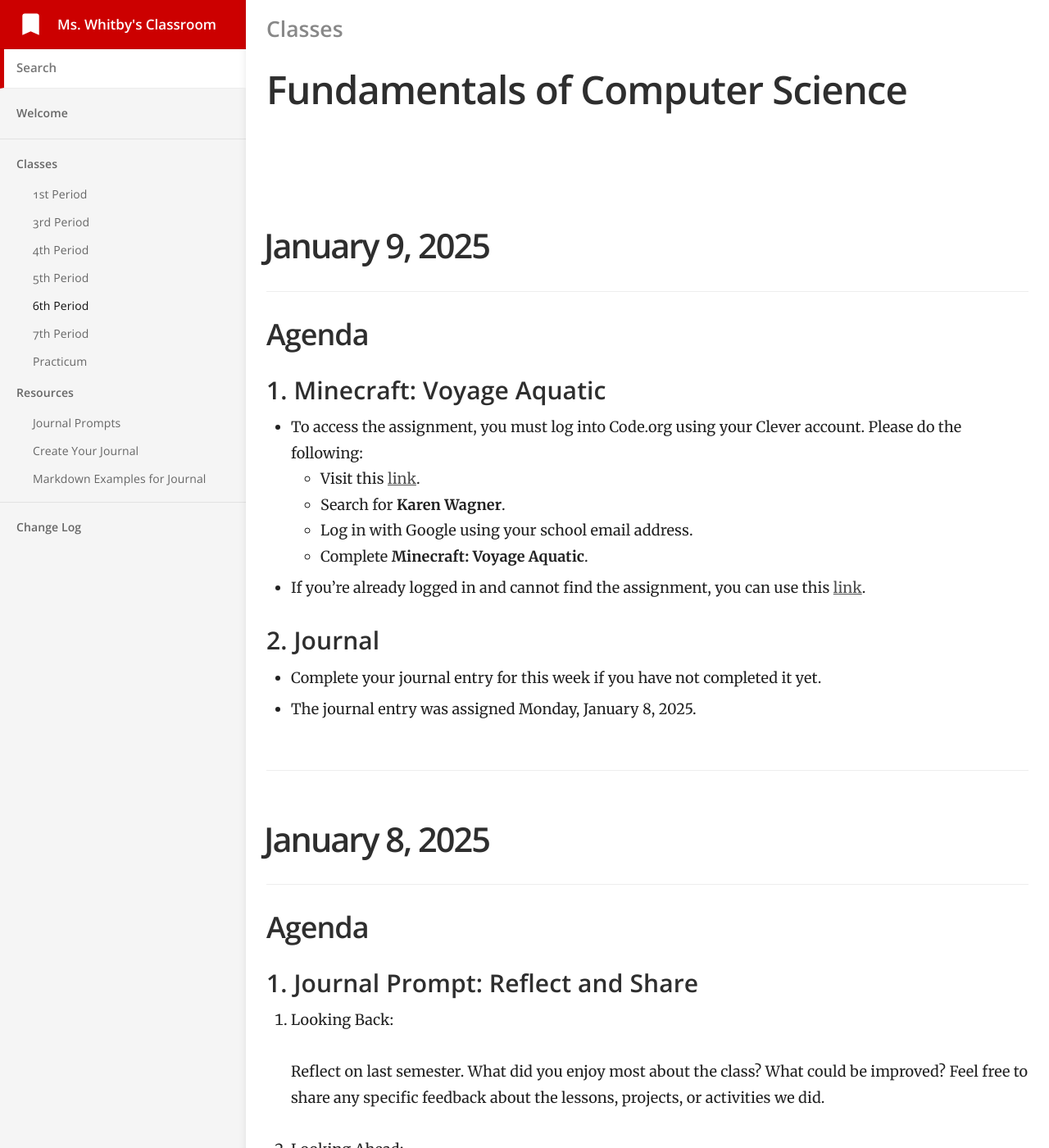
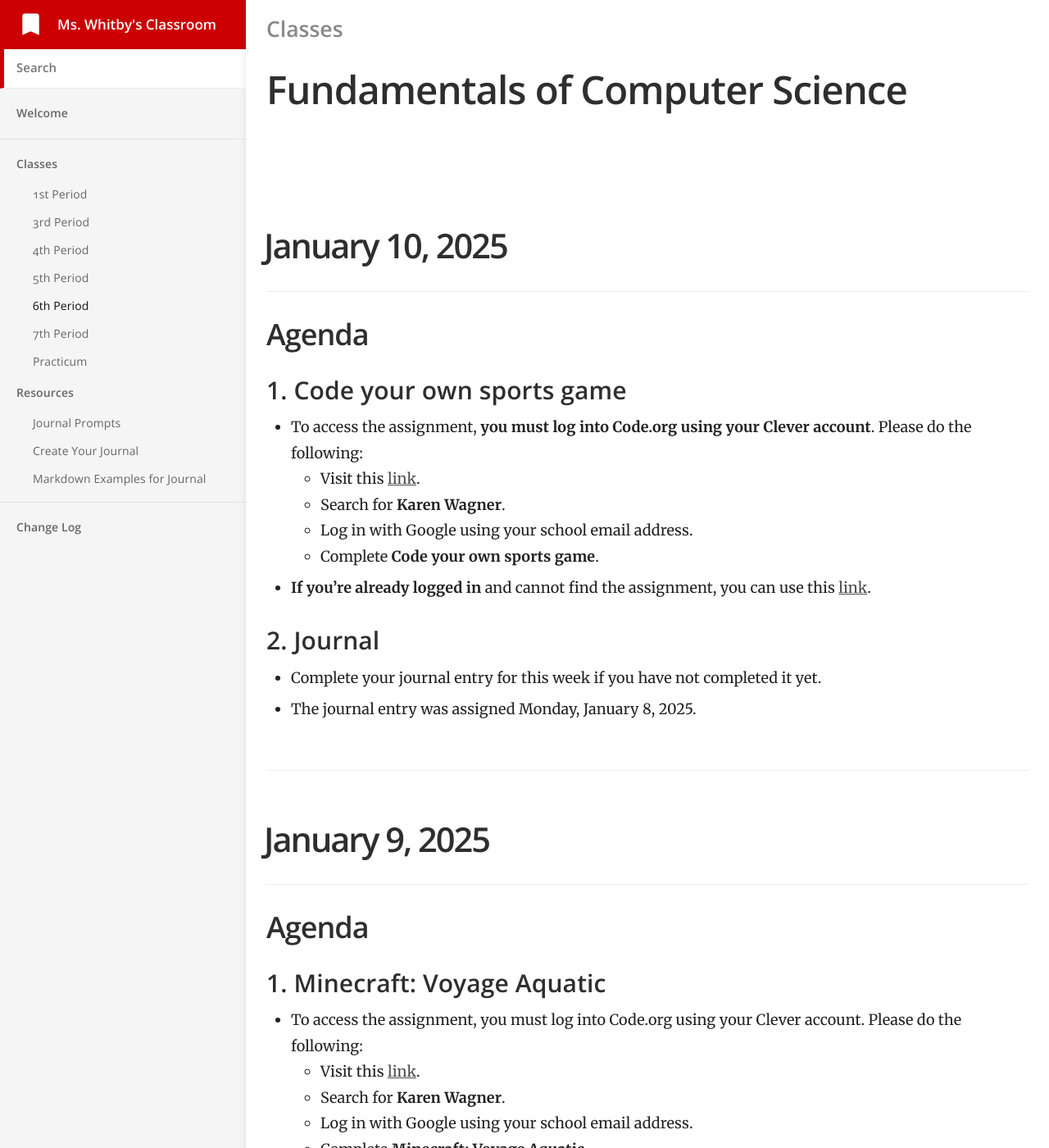
Before and after one commit to mswhitby/classroom, a Jekyll site: the page built from _docs/classes/6th.md, in a window 1280 px wide and 1400 px high. Shown: the whole window at 82% size. Built offline with Jekyll 4.4.1, drawn with Linux system fonts in a browser that asks for light colours.

Commit message:
Updated lessons

```diff
--- a/_docs/classes/6th.md
+++ b/_docs/classes/6th.md
@@ -4,6 +4,27 @@ subtitle: Fundamentals of Computer Science
 category: Classes
 order: 5
 ---
+
+# January 10, 2025
+
+## Agenda
+
+### 1. Code your own sports game
+
+- To access the assignment, **you must log into Code.org using your Clever account**. Please do the following:
+    - Visit this [link](https://clever.com/oauth/district-picker?client_id=2f27405716644a951b23&redirect_uri=https%3A%2F%2Fstudio.code.org%2Fusers%2Fauth%2Fclever%2Fcallback&response_type=code&state=ede33ff61289cf32708a0f54079cdd23e31d0b0a02b0e0e8).
+    - Search for **Karen Wagner**.
+    - Log in with Google using your school email address.
+    - Complete **Code your own sports game**.
+
+- **If you're already logged in** and cannot find the assignment, you can use this [link](https://studio.code.org/s/sports?section_id=5693468).
+
+### 2. Journal
+
+- Complete your journal entry for this week if you have not completed it yet.
+- The journal entry was assigned Monday, January 8, 2025.
+
+----
 
 # January 9, 2025
 
```
Also changed, not shown: _docs/classes/4th.md (+21 -0 lines).
